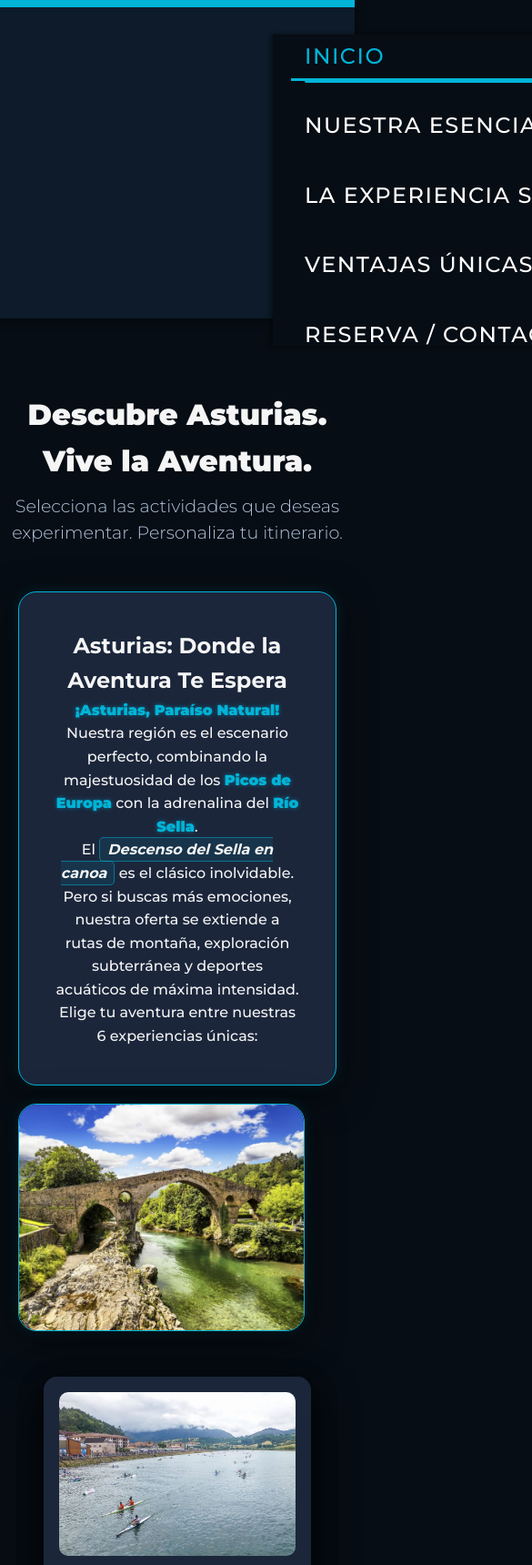
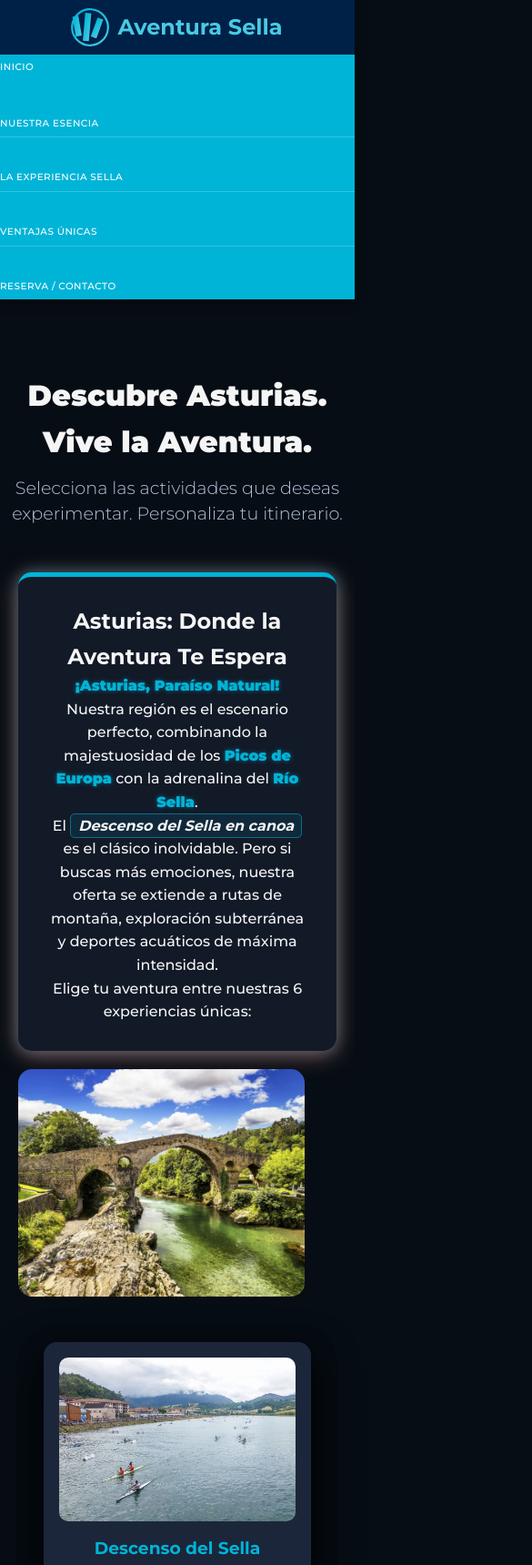
Before and after one commit to javier152140/concurso_70, a plain HTML site: page index.html in a window 390 px wide. Shown: the top 1720 px of the page at 91% size, 585 px wide, since content can reach past the window. Drawn offline with Linux system fonts and the light colour scheme.

Commit message:
quince-commit: pagina terminada con exito, cambios realizado en contacto, en experiencia, y si es responsive

```diff
--- a/style.css
+++ b/style.css
@@ -3595,7 +3595,7 @@ blockquote:hover {
     transition: max-height 0.5s ease-in-out, padding 0.5s ease-in-out;
     padding: 0 25px;
     background-color: #161c27;
-    color: #B0B0B0;
+    color: #0f0e0e;
 }
 
 /* Estado ABIERTO: El JavaScript añade la clase 'is-open' */
@@ -3627,139 +3627,89 @@ blockquote:hover {
     position: relative;
     z-index: 1;
 }
-/* --- TARJETAS FAQ CON RESPUESTA DE ALTO CONTRASTE --- */
-
-.accordion-item {
-    background-color: #00B4D8; /* Fondo azul de la tarjeta */
-    border: none;
-    border-radius: 12px;
-    margin-bottom: 18px;
+/* Estilos para el Acordeón */
+.accordion-content {
+    max-height: 0;
     overflow: hidden;
-    transition: all 0.3s ease;
-    box-shadow: 0 4px 12px rgba(0, 0, 0, 0.1);
-}
-
-/* Cabecera (Pregunta) */
+    transition: max-height 0.3s ease-out, padding 0.3s ease;
+    background-color: #f9f9f9; /* Color de fondo suave para la respuesta */
+    padding: 0 20px;
+}
+
+.accordion-item.active .accordion-content {
+    max-height: 500px; /* Un valor lo suficientemente grande */
+    padding: 20px;
+}
+
 .accordion-header {
-    background: none;
-    border: none;
     width: 100%;
-    padding: 22px;
+    cursor: pointer;
     display: flex;
     justify-content: space-between;
     align-items: center;
-    cursor: pointer;
-}
-
-.accordion-header h3 {
-    color: #ffffff;
-    margin: 0;
-    font-size: 1.15rem;
-    font-weight: 700;
-    text-align: left;
-    padding-right: 15px;
-}
-
+    background: #0e5fac;
+    border: 1px solid #ddd;
+    padding: 15px 20px;
+    outline: none;
+    transition: background 0.3s;
+}
+
+.accordion-header:hover {
+    background-color: #172053;
+}
+
+/* Rotación del icono de flecha */
 .accordion-icon {
-    color: #ffffff;
     transition: transform 0.3s ease;
-}
-
-/* --- ESTA ES LA PARTE QUE RESALTA LA RESPUESTA --- */
-.accordion-content {
-    max-height: 0;
-    overflow: hidden;
-    transition: max-height 0.4s ease-in-out;
-    background-color: #ffffff; /* Fondo blanco para que la respuesta destaque */
-    margin: 0 5px 5px 5px; /* Margen pequeño para que se vea el borde azul */
-    border-radius: 0 0 10px 10px;
-}
-
-.accordion-content p {
-    color: #1a1a1a; /* Texto casi negro para máxima legibilidad */
-    line-height: 1.8;
-    padding: 25px; /* Más espacio interno */
-    margin: 0;
-    font-size: 1.05rem;
-    font-weight: 500; /* Un poco más de grosor al texto */
-}
-
-/* Estado cuando está abierto */
-.accordion-item.active {
-    background-color: #0077B6; /* Azul más oscuro en el borde al abrir */
-    box-shadow: 0 10px 20px rgba(0, 0, 0, 0.15);
-}
-
-.accordion-item.active .accordion-content {
-    max-height: 500px;
 }
 
 .accordion-item.active .accordion-icon {
     transform: rotate(180deg);
 }
-
-/* Efecto hover en la pregunta */
-.accordion-header:hover {
-    background-color: rgba(255, 255, 255, 0.1);
-}
-/* =========================================================
-   AJUSTE DE SIMETRÍA: TARJETA DE TEXTO E IMAGEN (INICIO)
-   ========================================================= */
-
-/* 1. Contenedor principal: alineación y espacio */
+/* Contenedor principal para alinear ambos bloques */
 .hero-content-flex {
     display: flex;
-    align-items: stretch; /* CLAVE: Fuerza a que la imagen y el texto midan lo mismo de alto */
-    justify-content: center;
-    gap: 30px;            /* Espacio entre los dos bloques */
-    max-width: 1100px;    /* Tamaño contenido y elegante */
-    margin: 50px auto;    /* Centra el bloque y le da aire arriba/abajo */
+    align-items: stretch; /* Esto obliga a que ambos hijos tengan la misma altura */
+    gap: 30px;            /* Espacio entre la tarjeta y la imagen */
+    max-width: 1100px;    /* Ajusta el ancho total a tu gusto */
+    margin: 40px auto;
     padding: 0 20px;
 }
 
-/* 2. Caja de texto (Izquierda) */
+/* La tarjeta de texto */
 .tarjetas {
-    flex: 1;              /* Ocupa exactamente el 50% */
-    padding: 40px;
-    background: var(--mid-dark); /* Usamos tu variable de fondo oscuro */
-    border: 1px solid var(--primary-color); /* Borde azul fino */
-    border-radius: 20px;
+    flex: 1;              /* Toma el 50% del espacio */
+    padding: 30px;
+    border-radius: 15px;
     display: flex;
     flex-direction: column;
-    justify-content: center;
-    box-shadow: var(--shadow-ambient); /* Tu sombra personalizada */
-}
-
-/* 3. Contenedor de la Imagen (Derecha) */
+    justify-content: center; /* Centra el texto verticalmente */
+}
+
+/* El contenedor de la imagen */
 .hero-image {
-    flex: 1;              /* Ocupa exactamente el 50% */
-    border-radius: 20px;
-    overflow: hidden;     /* Corta la imagen para que respete las esquinas */
-    border: 1px solid var(--primary-color);
-    box-shadow: var(--shadow-ambient);
-}
-
-/* 4. Comportamiento de la Imagen */
+    flex: 1;              /* Toma el otro 50% para ser simétrica */
+    display: flex;
+    border-radius: 15px;
+    overflow: hidden;     /* Para que la imagen respete las esquinas redondeadas */
+}
+
+/* La imagen propiamente dicha */
 .hero-image img {
-    width: 100%;
-    height: 100%;         /* Se estira para igualar al texto */
-    object-fit: cover;    /* Recorta la foto para que no se vea aplastada */
-    display: block;
-    transition: transform 0.5s ease;
-}
-
-/* Efecto visual al pasar el ratón por la imagen */
-.hero-image:hover img {
-    transform: scale(1.05);
-}
-
-/* 5. Adaptación para móviles (una debajo de otra) */
-@media (max-width: 850px) {
+    width: 100%;          /* Ocupa todo el ancho de su contenedor */
+    height: 100%;         /* Ocupa toda la altura (forzada por el stretch de flex) */
+    object-fit: cover;    /* CLAVE: Recorta la imagen para que llene el espacio sin estirarse */
+    object-position: center;
+}
+
+/* Ajuste para móviles: que se pongan una debajo de otra */
+@media (max-width: 768px) {
     .hero-content-flex {
         flex-direction: column;
     }
+
     .hero-image {
-        height: 300px; /* Altura fija para que no desaparezca en móviles */
+        height: 300px; /* En móvil le damos una altura fija para que no sea infinita */
     }
 }
 /* =========================================================
@@ -3959,6 +3909,72 @@ blockquote:hover {
     .location-map iframe {
         height: 250px; /* Reducimos altura del mapa */
     }
+}
+/* =========================================================
+   ARREGLO DE BARRA DE NAVEGACIÓN (RESPONSIVE)
+   ========================================================= */
+
+@media (max-width: 850px) {
+    /* Escondemos el menú original y lo preparamos para el despliegue */
+    .main-menu {
+        position: fixed;
+        top: 0;
+        right: -100%; /* Escondido a la derecha */
+        width: 80%;   /* Ocupa casi toda la pantalla */
+        height: 100vh;
+        background: var(--dark-background);
+        display: flex;
+        flex-direction: column;
+        align-items: center;
+        justify-content: center;
+        transition: right 0.4s ease-in-out;
+        z-index: 1000;
+        box-shadow: -10px 0 30px rgba(0,0,0,0.5);
+    }
+
+    /* Cuando el menú esté activo (clase añadida por JS) */
+    .main-menu.active {
+        right: 0; /* Aparece desde la derecha */
+    }
+
+    .menu-item {
+        margin: 20px 0;
+        font-size: 1.5rem;
+        display: block;
+        width: 100%;
+        text-align: center;
+    }
+
+    /* El botón de hamburguesa (las tres rayas) ahora debe ser visible */
+    .menu-toggle {
+        display: block;
+        z-index: 1100;
+        cursor: pointer;
+        background: none;
+        border: none;
+    }
+
+    .menu-toggle span {
+        display: block;
+        width: 30px;
+        height: 3px;
+        background: var(--primary-color);
+        margin: 6px 0;
+        transition: 0.4s;
+    }
+
+    /* Animación del icono de hamburguesa a una "X" al abrir */
+    .menu-toggle.active span:nth-child(1) { transform: rotate(-45deg) translate(-5px, 6px); }
+    .menu-toggle.active span:nth-child(2) { opacity: 0; }
+    .menu-toggle.active span:nth-child(3) { transform: rotate(45deg) translate(-5px, -6px); }
+}
+
+/* Asegurar que el logo y el toggle estén separados */
+.header {
+    display: flex;
+    justify-content: space-between;
+    align-items: center;
+    padding: 15px 5%;
 }
 /* =========================================================
    SOLO PARA MÓVILES: CENTRADO DE TIMELINE
@@ -4015,90 +4031,58 @@ blockquote:hover {
         text-align: center !important;
     }
 }
-
-/* =========================================================
-   BARRA AZUL MAXIMIZADA AL BORDE IZQUIERDO
-   ========================================================= */
-
-@media (max-width: 950px) {
-    /* 1. Forzamos al cuerpo a no tener espacios laterales */
-    body {
-        padding-left: 0 !important;
-        margin-left: 0 !important;
-        overflow-x: hidden !important;
-    }
-
+/* --- SOLO PARA PANTALLAS PEQUEÑAS (Móvil) --- */
+@media (max-width: 768px) {
+    /* 1. Forzamos al header a apilar los elementos (Logo arriba, Menú abajo) */
+    .header {
+        flex-direction: column !important;
+        height: auto !important;
+        padding: 0 !important; /* Eliminamos rellenos laterales para que el azul llegue al borde */
+        background-color: #002147; /* Color oscuro original del logo */
+    }
+
+    /* 2. El logo se queda arriba centrado */
     .logo-container {
-        display: none !important;
-    }
-
-    /* 2. El Header: Forzamos el pegado total a la izquierda */
-    .header {
-        display: flex !important;
-        flex-direction: column !important;
-        justify-content: flex-start !important;
-        align-items: flex-start !important;
-
-        width: 100vw !important; /* Ancho total de pantalla */
-        min-height: 350px !important;
-
-        /* Reducimos el margen izquierdo a 0 o incluso negativo si hiciera falta */
-        padding: 80px 0 40px 0px !important;
-        margin-left: 0 !important;
-
-        background: #0d1b2a !important;
-        border-top: 8px solid #00B4D8 !important;
-
-        position: relative !important;
-        left: 0 !important;
-        box-sizing: border-box !important;
-    }
-
-    /* 3. Menú: Alineación total al borde */
+        padding: 10px 0;
+        justify-content: center;
+        width: 100%;
+    }
+
+    /* 3. El Menú se convierte en la franja azul que dibujaste */
     .main-menu {
-        display: flex !important;
-        flex-direction: column !important;
-        align-items: flex-start !important;
+        position: static !important; /* Deja de ser lateral fijo */
+        display: flex !important;    /* Lo hacemos visible siempre */
+        flex-direction: column !important; /* Uno debajo de otro */
         width: 100% !important;
-        gap: 25px !important;
+        height: auto !important;
+        background-color: #00B4D8 !important; /* El color azul turquesa */
+        transform: none !important;    /* Quitamos desplazamientos */
+        visibility: visible !important;
+        opacity: 1 !important;
         padding: 0 !important;
-        /* Bajamos el inicio para que no toque la raya azul superior */
-        margin: 30px 0 0 0 !important;
-    }
-
-    /* 4. Enlaces: Pegados al extremo izquierdo */
+        box-shadow: none !important;
+    }
+
+    /* 4. Los enlaces del menú en modo ultra-compacto */
     .menu-item {
-        display: block !important;
-        text-align: left !important;
-        font-size: 1.5rem !important; /* Letra grande y potente */
-        color: #ffffff !important;
+        color: white !important;
+        font-size: 0.65rem !important; /* Tamaño muy pequeño */
+        font-weight: 700;
+        text-align: center;
+        padding: 6px 0 !important;
+        margin: 0 !important;
+        width: 100%;
+        border-bottom: 1px solid rgba(255, 255, 255, 0.2);
         text-transform: uppercase;
-        font-weight: 900;
-        text-decoration: none !important;
-
-        /* Ajusta este valor si quieres que toque el borde o respire 5px */
-        padding-left: 15px !important;
-
-        width: 100% !important;
-        letter-spacing: 1.5px;
-    }
-
-    /* 5. Marca activa */
-    .menu-item.active {
-        color: #00B4D8 !important;
-    }
-
-    .menu-item.active::after {
-        content: '';
-        display: block;
-        width: 50px;
-        height: 4px;
-        background: #00B4D8;
-        margin-top: 6px;
-        /* Alineamos la rayita con el inicio del texto */
-        margin-left: 15px !important;
-    }
-
+        letter-spacing: 0.5px;
+    }
+
+    /* Quitamos el borde al último botón */
+    .menu-item:last-child {
+        border-bottom: none;
+    }
+
+    /* 5. Ocultamos el botón de las tres rayas (hamburguesa) */
     .menu-toggle {
         display: none !important;
     }
```
Also changed, not shown: contacto.html (+22 -13 lines), experiencia-sella.html (+3 -0 lines), ventajas.html (+1 -1 lines), instalacion.jpg (added).
